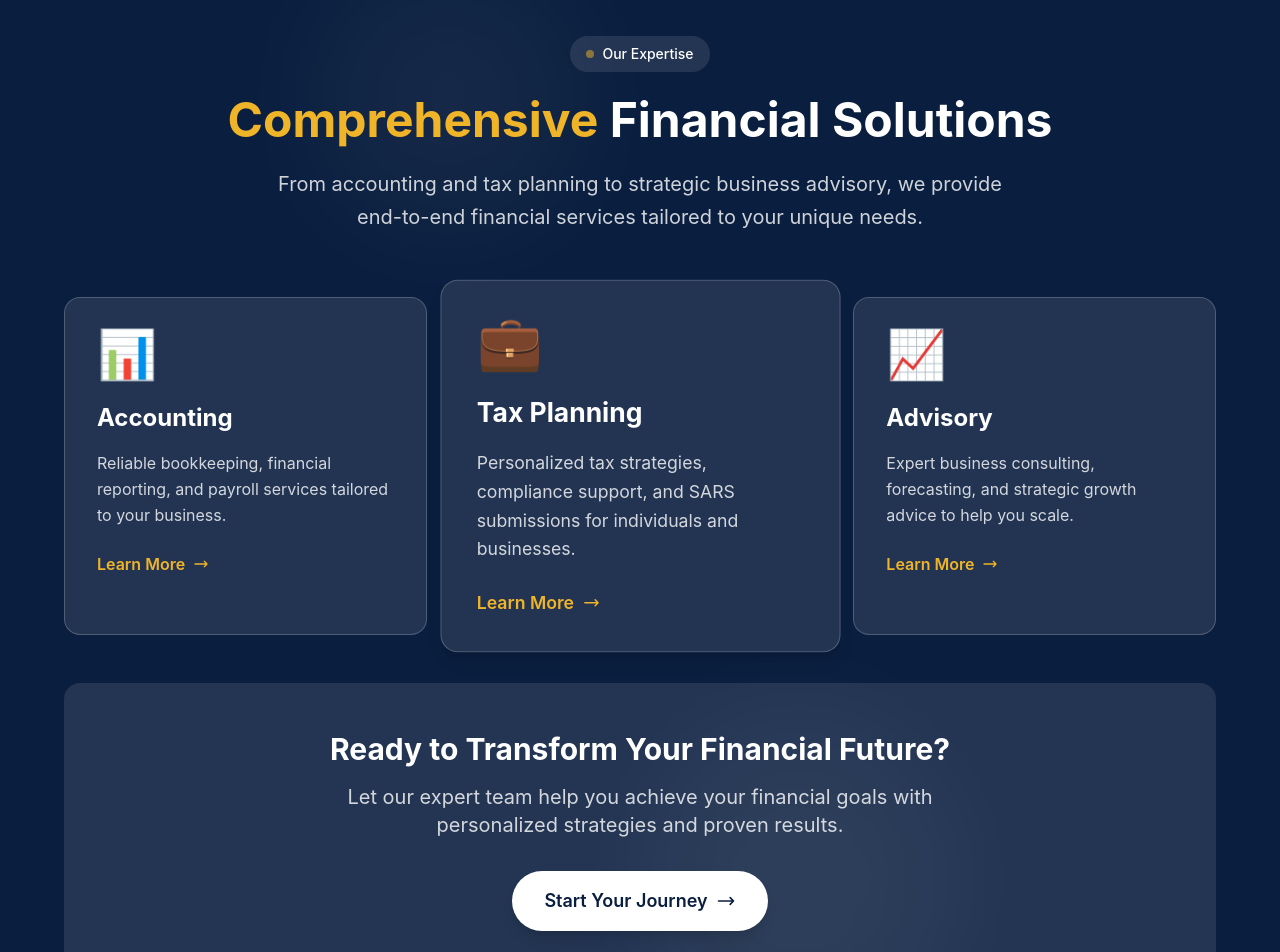
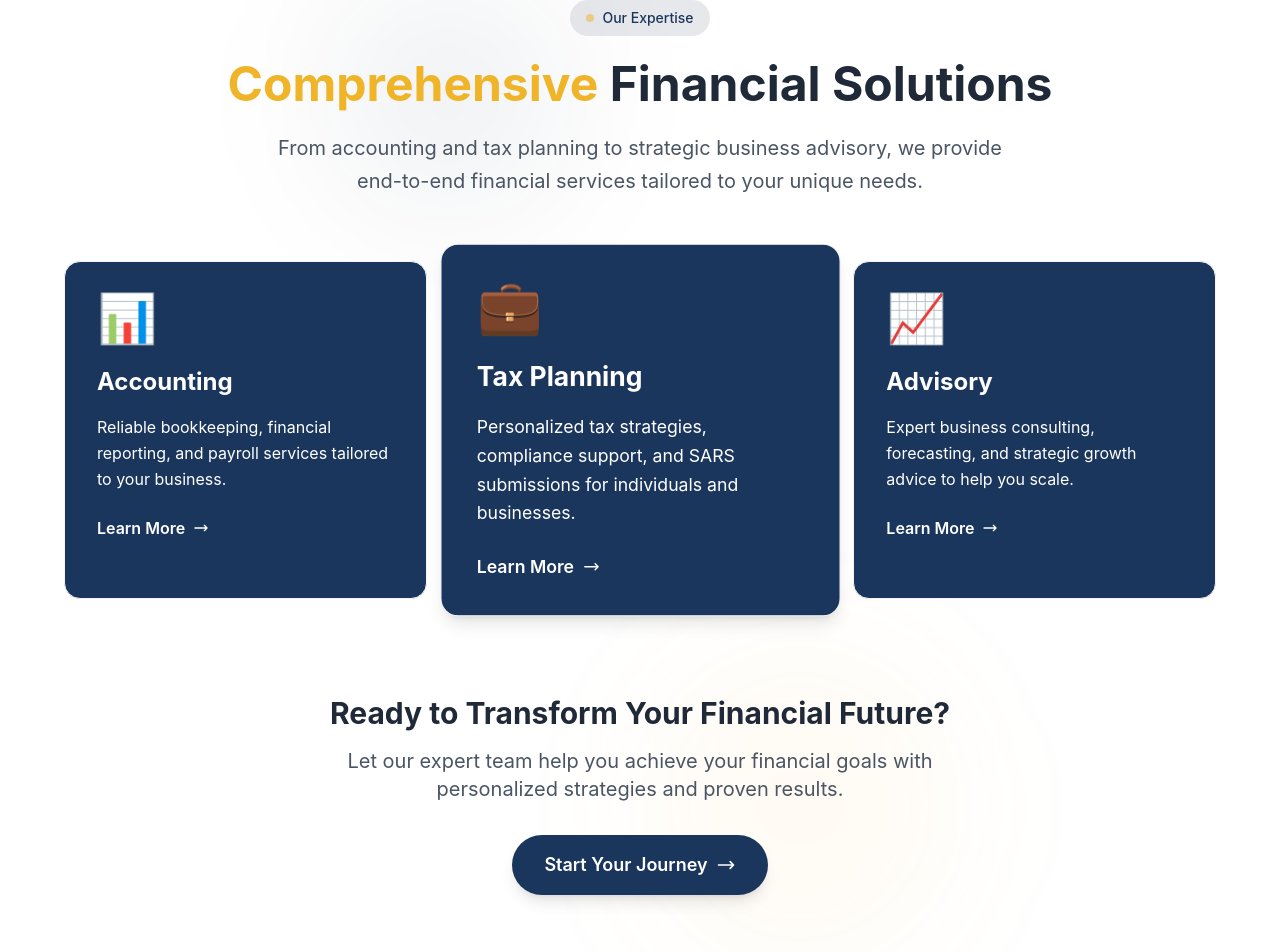
Before and after one commit to hotcoder27/triplegconsults, a React (Vite) app: page / in a window 1280 px wide. Shown: the part 932-1884 px from the top of the page. Built offline with nearby package versions, Linux system fonts and the light colour scheme.

Commit message:
update the color & services

```diff
--- a/src/components/Services.jsx
+++ b/src/components/Services.jsx
@@ -1,77 +1,71 @@
-import { useState, useEffect } from "react";
-import { Link } from "react-router-dom";
-import { SERVICES } from "../constants";
+import { useState, useEffect } from "react"
+import { Link } from "react-router-dom"
+import { SERVICES } from "../constants"
 
 const Services = () => {
-  const [isVisible, setIsVisible] = useState(false);
-  const [currentServiceIndex, setCurrentServiceIndex] = useState(0);
+  const [isVisible, setIsVisible] = useState(false)
+  const [currentServiceIndex, setCurrentServiceIndex] = useState(0)
 
   useEffect(() => {
     const observer = new IntersectionObserver(
       ([entry]) => {
         if (entry.isIntersecting) {
-          setIsVisible(true);
+          setIsVisible(true)
         }
       },
-      { threshold: 0.1 }
-    );
+      { threshold: 0.1 },
+    )
 
-    const element = document.getElementById("services-section");
+    const element = document.getElementById("services-section")
     if (element) {
-      observer.observe(element);
+      observer.observe(element)
     }
 
     return () => {
       if (element) {
-        observer.unobserve(element);
+        observer.unobserve(element)
       }
-    };
-  }, []);
+    }
+  }, [])
 
   useEffect(() => {
     // Rotate through services for highlighting
     const interval = setInterval(() => {
-      setCurrentServiceIndex((prev) => (prev + 1) % SERVICES.length);
-    }, 4000);
+      setCurrentServiceIndex((prev) => (prev + 1) % SERVICES.length)
+    }, 4000)
 
-    return () => clearInterval(interval);
-  }, []);
+    return () => clearInterval(interval)
+  }, [])
 
   return (
-    <section id="services-section" className="py-15 px-8 bg-primary relative overflow-hidden text-accent rounded-lg mb-6">
+    <section id="services-section" className="py-6 px-8 bg-white relative overflow-hidden">
       {/* Background Elements */}
       <div className="absolute inset-0">
-        <div className="absolute top-0 left-1/4 w-64 h-64 bg-white/5 rounded-full blur-3xl"></div>
-        <div className="absolute bottom-0 right-1/4 w-80 h-80 bg-white/5 rounded-full blur-3xl"></div>
+        <div className="absolute top-0 left-1/4 w-64 h-64 bg-primary/5 rounded-full blur-3xl"></div>
+        <div className="absolute bottom-0 right-1/4 w-80 h-80 bg-accent/5 rounded-full blur-3xl"></div>
       </div>
 
       <div className="container mx-auto px-6 lg:px-8 relative z-10">
         {/* Section Header */}
         <div className="text-center mb-16">
           <div
-            className={`inline-flex items-center px-4 py-2 my-2 rounded-full bg-white/10 text-white font-medium text-sm mb-6 transform transition-all duration-1000 ${
-              isVisible ? "translate-y-0 opacity-100" : "translate-y-8 opacity-0"
-            }`}
+            className={`inline-flex items-center px-4 py-2 my-2 rounded-full bg-primary/10 text-primary font-medium text-sm mb-6 transform transition-all duration-1000 ${isVisible ? "translate-y-0 opacity-100" : "translate-y-8 opacity-0"}`}
           >
-            <span className="w-2 h-2 bg-accent rounded-full bg-light-tone mr-2 animate-pulse"></span>
+            <span className="w-2 h-2 bg-primary rounded-full bg-accent mr-2 animate-pulse"></span>
             Our Expertise
           </div>
 
           <h2
-            className={`text-4xl md:text-5xl font-bold text-white mb-6 transform transition-all duration-1000 delay-200 ${
-              isVisible ? "translate-y-0 opacity-100" : "translate-y-8 opacity-0"
-            }`}
+            className={`text-4xl md:text-5xl font-bold text-gray-800 mb-6 transform transition-all duration-1000 delay-200 ${isVisible ? "translate-y-0 opacity-100" : "translate-y-8 opacity-0"}`}
           >
-            <span className="bg-gradient-to-r from-white to-light-tone bg-clip-text text-accent">
+            <span className="bg-gradient-to-r from-primary to-primary/80 bg-clip-text text-accent">
               Comprehensive
             </span>{" "}
             Financial Solutions
           </h2>
 
           <p
-            className={`text-xl text-white/80 max-w-3xl mx-auto leading-relaxed transform transition-all duration-1000 delay-400 ${
-              isVisible ? "translate-y-0 opacity-100" : "translate-y-8 opacity-0"
-            }`}
+            className={`text-xl text-gray-600 max-w-3xl mx-auto leading-relaxed transform transition-all duration-1000 delay-400 ${isVisible ? "translate-y-0 opacity-100" : "translate-y-8 opacity-0"}`}
           >
             From accounting and tax planning to strategic business advisory, we provide end-to-end financial services
             tailored to your unique needs.
@@ -83,35 +77,35 @@ const Services = () => {
           {SERVICES.map((service, index) => (
             <div
               key={index}
-              className={`group relative p-8 rounded-2xl bg-white/10 border border-white/20 hover:border-white/50 hover:shadow-xl transition-all duration-500 transform hover:-translate-y-2 ${
-                currentServiceIndex === index ? "ring-2 ring-white/30 shadow-lg scale-105" : ""
+              className={`group relative p-8 rounded-2xl bg-primary border border-gray-100 hover:border-primary/20 hover:shadow-xl transition-all duration-500 transform hover:-translate-y-2 ${
+                currentServiceIndex === index ? "ring-2 ring-primary/20 shadow-lg scale-105" : ""
               } ${isVisible ? "translate-y-0 opacity-100" : "translate-y-8 opacity-0"}`}
               style={{
                 transitionDelay: isVisible ? `${600 + index * 200}ms` : "0ms",
               }}
             >
               {/* Background Gradient */}
-              <div className="absolute inset-0 bg-gradient-to-br from-white/5 to-light-tone/5 rounded-2xl opacity-0 group-hover:opacity-100 transition-opacity duration-500"></div>
+              <div className="absolute inset-0 bg-gradient-to-br from-primary/5 to-accent/5 rounded-2xl opacity-0 group-hover:opacity-100 transition-opacity duration-500"></div>
 
               {/* Content */}
               <div className="relative z-10">
                 {/* Icon */}
-                <div className="text-5xl mb-6 group-hover:scale-110 transition-transform duration-300 text-white">
+                <div className="text-5xl mb-6 group-hover:scale-110 transition-transform duration-300">
                   {service.icon}
                 </div>
 
                 {/* Title */}
-                <h3 className="text-2xl font-bold text-white mb-4 group-hover:text-light-tone transition-colors duration-300">
+                <h3 className="text-2xl font-bold text-white mb-4 group-hover:text-primary transition-colors duration-300">
                   {service.title}
                 </h3>
 
                 {/* Description */}
-                <p className="text-white/80 leading-relaxed mb-6">{service.description}</p>
+                <p className="text-white leading-relaxed mb-6">{service.description}</p>
 
                 {/* Learn More Link */}
                 <Link
                   to="/services"
-                  className="inline-flex items-center text-light-tone font-semibold hover:text-white transition-colors duration-300 group-hover:translate-x-2 transform"
+                  className="inline-flex items-center bg-primary text-white font-semibold hover:text-white/80 transition-colors duration-300 group-hover:translate-x-2 transform"
                 >
                   Learn More
                   <svg
@@ -126,25 +120,23 @@ const Services = () => {
               </div>
 
               {/* Hover Effect Border */}
-              <div className="absolute inset-0 rounded-2xl border-2 border-transparent group-hover:border-white/30 transition-colors duration-500"></div>
+              <div className="absolute inset-0 rounded-2xl border-2 border-transparent group-hover:border-primary/20 transition-colors duration-500"></div>
             </div>
           ))}
         </div>
 
         {/* CTA Section */}
         <div
-          className={`text-center transform transition-all duration-1000 delay-1000 ${
-            isVisible ? "translate-y-0 opacity-100" : "translate-y-8 opacity-0"
-          }`}
+          className={`text-center transform transition-all duration-1000 delay-1000 ${isVisible ? "translate-y-0 opacity-100" : "translate-y-8 opacity-0"}`}
         >
-          <div className="bg-white/10 rounded-2xl p-8 md:p-12">
-            <h3 className="text-3xl font-bold text-white mb-4">Ready to Transform Your Financial Future?</h3>
-            <p className="text-xl text-white/80 mb-8 max-w-2xl mx-auto">
+          <div className="bg-gradient-to-r from-primary/5 to-accent/5 rounded-2xl p-8 md:p-12">
+            <h3 className="text-3xl font-bold text-gray-800 mb-4">Ready to Transform Your Financial Future?</h3>
+            <p className="text-xl text-gray-600 mb-8 max-w-2xl mx-auto">
               Let our expert team help you achieve your financial goals with personalized strategies and proven results.
             </p>
             <Link
               to="/contact"
-              className="inline-flex items-center bg-white text-primary px-8 py-4 rounded-full font-semibold text-lg shadow-lg hover:shadow-xl transform hover:scale-105 transition-all duration-300"
+              className="inline-flex items-center bg-primary text-white from-primary to-primary/90 px-8 py-4 rounded-full font-semibold text-lg shadow-lg hover:shadow-xl transform hover:scale-105 transition-all duration-300"
             >
               Start Your Journey
               <svg className="w-5 h-5 ml-2" fill="none" stroke="currentColor" viewBox="0 0 24 24">
@@ -155,7 +147,7 @@ const Services = () => {
         </div>
       </div>
     </section>
-  );
-};
+  )
+}
 
-export default Services;
+export default Services
--- a/src/index.css
+++ b/src/index.css
@@ -1,7 +1,7 @@
 @import "tailwindcss";
 
 :root {
-  --color-primary: #0a1e3f;
+  --color-primary: #1B365C;
   --color-secondary: #ffffff;
   --color-accent: #f0b429;
   --color-neutral: #f5f5f5;
```
